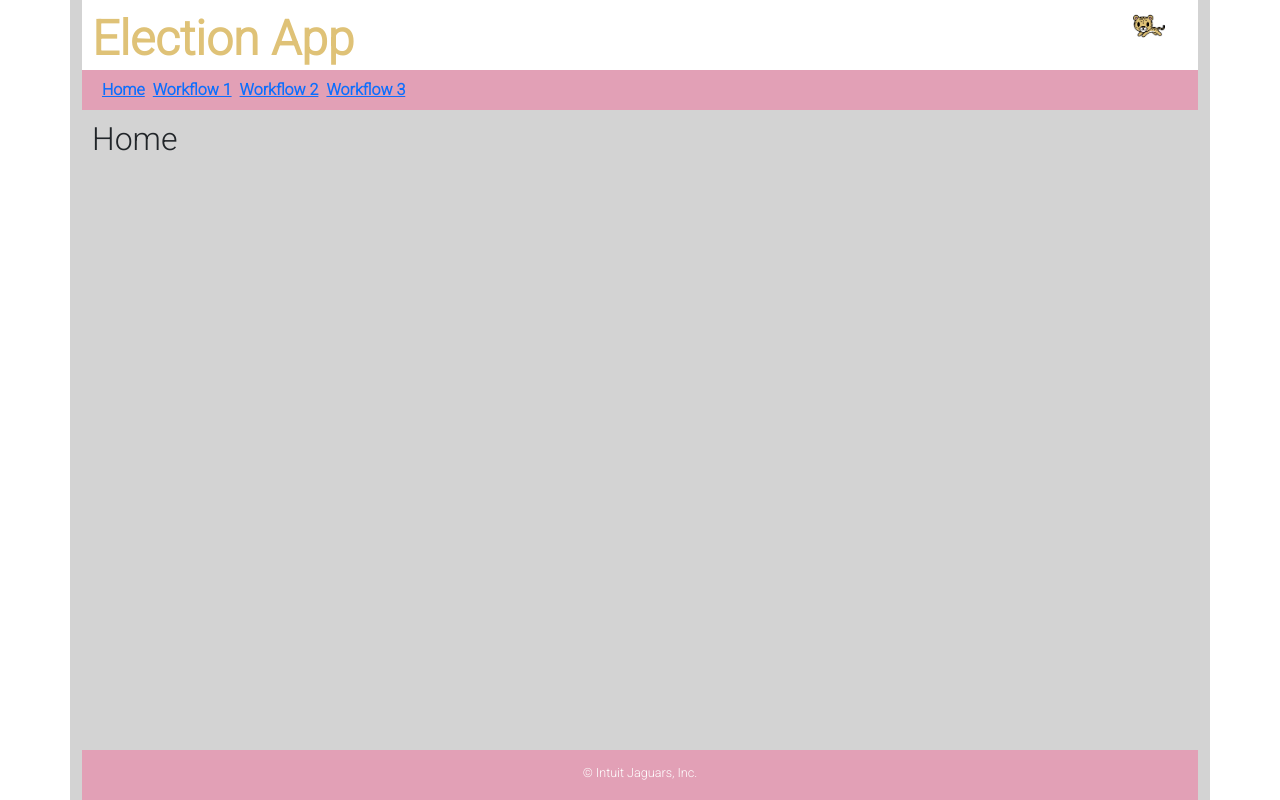
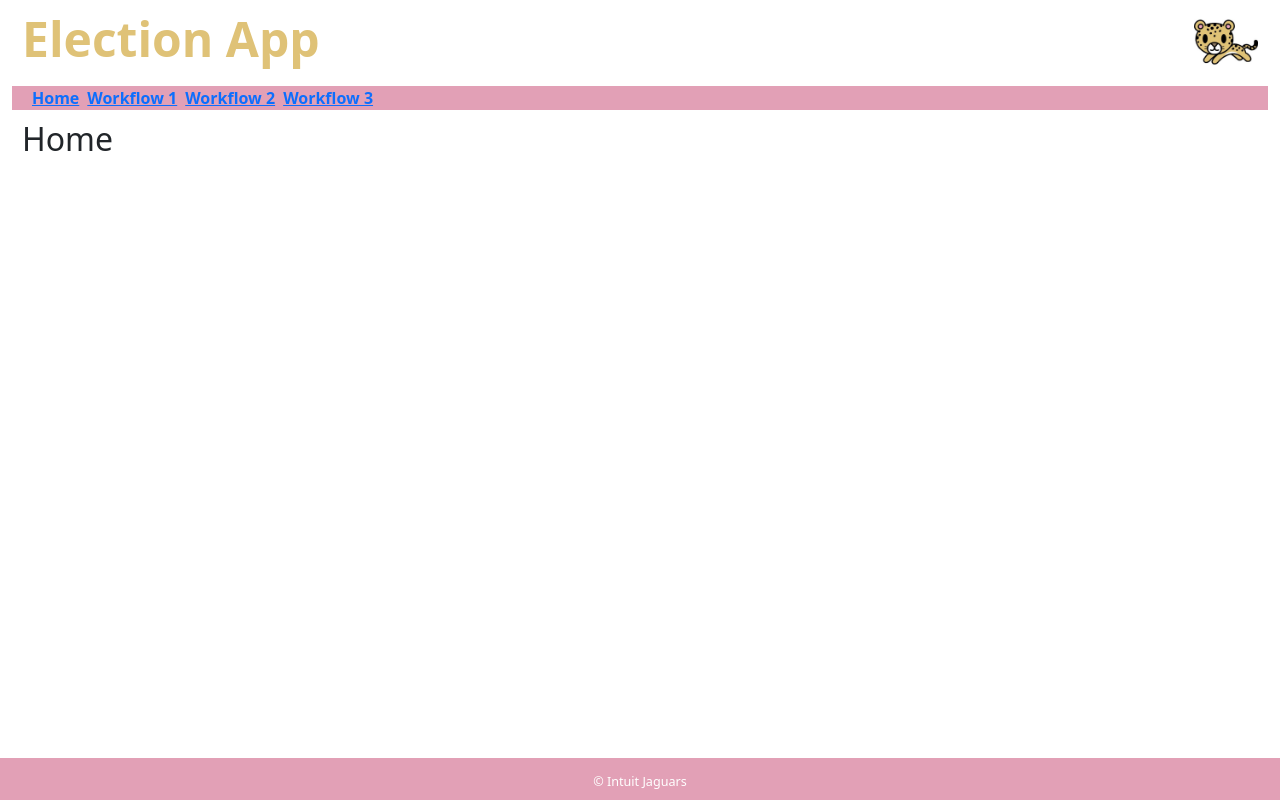
Before and after one commit to someOne404/election-app, a React (Create React App) app in the folder election/: page / in a window 1280 px wide. Built offline with nearby package versions, Linux system fonts and the light colour scheme.

Commit message:
style changes

```diff
--- a/election/public/index.html
+++ b/election/public/index.html
@@ -25,9 +25,6 @@
       Learn how to configure a non-root public URL by running `npm run build`.
     -->
     <title>React App</title>
-    <link rel="preconnect" href="https://fonts.googleapis.com">
-    <link rel="preconnect" href="https://fonts.gstatic.com" crossorigin>
-    <link href="https://fonts.googleapis.com/css2?family=Roboto:wght@300&display=swap" rel="stylesheet">
     <!-- Bootstrap CSS -->
     <link href="https://cdn.jsdelivr.net/npm/bootstrap@5.1.1/dist/css/bootstrap.min.css" rel="stylesheet" integrity="sha384-F3w7mX95PdgyTmZZMECAngseQB83DfGTowi0iMjiWaeVhAn4FJkqJByhZMI3AhiU" crossorigin="anonymous">
     <!-- <link rel='stylesheet' href='site.css'> -->
--- a/election/src/App.css
+++ b/election/src/App.css
@@ -1,4 +1,4 @@
-.container {
+/* .container {
   position: fixed;
   top: 0; bottom: 0;
   left: 0; right: 0;
@@ -16,7 +16,7 @@
     "page-footer page-footer";
 
     font-family: 'Roboto', sans-serif;
-}
+} */
 
 #page-header {
   grid-area: page-header;
@@ -77,8 +77,8 @@
 }
 
 #logo {
-  width: 32px;
-  height: 32px;
+  width: 64px;
+  height: 64px;
   float: right;
 }
 
--- a/election/src/App.js
+++ b/election/src/App.js
@@ -14,7 +14,7 @@ import logo from './images/intuit-jaguar.png';
 
 export function App() {
   return (
-    <div className="container">
+    <div className="container-fluid">
       <header id="page-header">
         <h1>Election App</h1>
         <div><img id="logo" src={logo}></img></div>
@@ -47,8 +47,8 @@ export function App() {
           </Route>
         </Switch>
       </main>
-      <footer id="page-footer">
-        <small>&copy; Intuit Jaguars, Inc.</small>
+      <footer id="page-footer" className="fixed-bottom">
+        <small>&copy; Intuit Jaguars</small>
       </footer>
     </div>
   );
```
